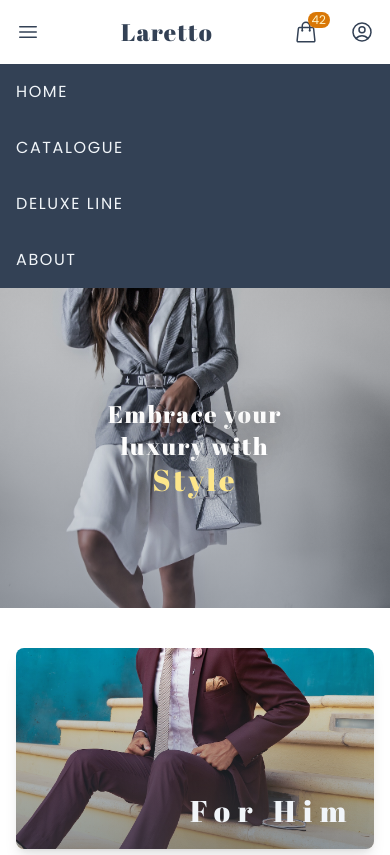
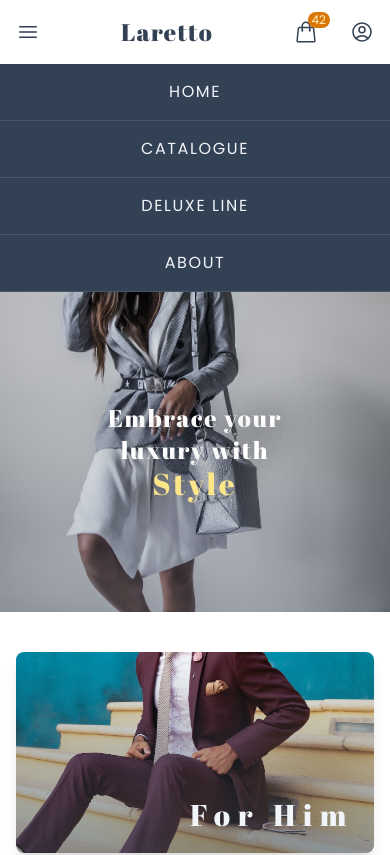
Before and after one commit to jhm-ciberman/ecommerce-react-app, a React (Vite) app: page / in a window 390 px wide. Shown: the top 855 px of the page. Built offline with nearby package versions, Linux system fonts and the light colour scheme.

Commit message:
Improve navbar

```diff
--- a/src/components/Navbar.jsx
+++ b/src/components/Navbar.jsx
@@ -11,7 +11,40 @@ export default function Navbar() {
     // eslint-disable-next-line no-unused-vars
     const [navbarOpen, setNavbarOpen] = useState(true);
 
-    // TODO: Add functionality to the menu button
+    const links = [
+        {
+            href: '/',
+            label: 'Home',
+        },
+        {
+            href: '/',
+            label: 'Catalogue',
+        },
+        {
+            href: '/',
+            label: 'Deluxe Line',
+        },
+        {
+            href: '/',
+            label: 'About',
+        },
+    ];
+
+    const desktopLinks = links.map((link) => (
+        <li key={link.label} className='inline-block hover:text-primary-600'>
+            <a href={link.href} className="p-4 font-thin transition duration-300  lg:px-8">
+                {link.label}
+            </a>
+        </li>
+    ));
+
+    const mobileLinks = links.map((link) => (
+        <li key={link.label} className='inline-block w-full border-b border-slate-600 p-4 text-center hover:text-primary-600'>
+            <a href={link.href} className="font-thin lg:px-8">
+                {link.label}
+            </a>
+        </li>
+    ));
 
     return (
         <nav className="bg-white text-slate-700 shadow md:backdrop-blur" role="navigation">
@@ -26,20 +59,9 @@ export default function Navbar() {
                 <a href="/" className="block p-4 font-display text-2xl tracking-wider transition duration-300 hover:text-primary-600">
                     Laretto
                 </a>
-                <div className="hidden uppercase md:block md:tracking-wide lg:tracking-widest">
-                    <a href="/" className="p-4 font-thin transition duration-300 hover:text-primary-600 lg:px-8">
-                        Home
-                    </a>
-                    <a href="/" className="p-4 font-thin transition duration-300 hover:text-primary-600 lg:px-8">
-                        Catalogue
-                    </a>
-                    <a href="/" className="p-4 font-thin transition duration-300 hover:text-primary-600 lg:px-8">
-                        Deluxe Line
-                    </a>
-                    <a href="/" className="p-4 font-thin transition duration-300 hover:text-primary-600 lg:px-8">
-                        About
-                    </a>
-                </div>
+                <ul className="hidden uppercase md:block md:tracking-wide lg:tracking-widest">
+                    { desktopLinks }
+                </ul>
                 <div className="flex">
                     { /* Hardcoded badge count for now */ }
                     <CartWidget badgeCount={ 42 } />
@@ -48,22 +70,10 @@ export default function Navbar() {
             </div>
 
             <div className="bg-slate-700 uppercase tracking-widest text-slate-100 md:hidden">
-                <div className="container mx-auto flex flex-col">
-                    <a href="/" className="p-4 font-thin hover:text-primary-600 lg:px-8">
-                        Home
-                    </a>
-                    <a href="/" className="p-4 font-thin hover:text-primary-600 lg:px-8">
-                        Catalogue
-                    </a>
-                    <a href="/" className="p-4 font-thin hover:text-primary-600 lg:px-8">
-                        Deluxe Line
-                    </a>
-                    <a href="/" className="p-4 font-thin hover:text-primary-600 lg:px-8">
-                        About
-                    </a>
-                </div>
+                <ul className="container mx-auto flex flex-col">
+                    { mobileLinks }
+                </ul>
             </div>
-
         </nav>
     );
 }
```
